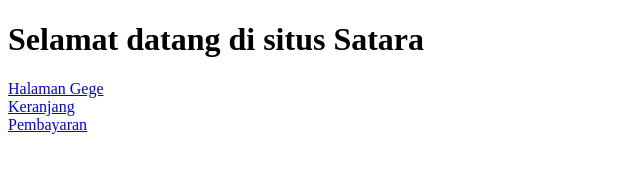
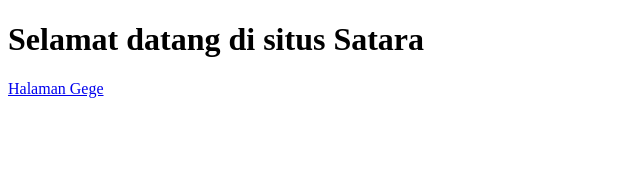
Before and after one commit to friansyah23/satara-html, a plain HTML site: page index.html in a window 1280 px wide. Shown: the whole page, without its empty margins (0-640 px from the left). Drawn offline with Linux system fonts and the light colour scheme.

Commit message:
Update index.html

```diff
--- a/index.html
+++ b/index.html
@@ -6,7 +6,5 @@
 <body>
   <h1>Selamat datang di situs Satara</h1>
   <a href="gege.html">Halaman Gege</a><br>
-  <a href="keranjangg.html">Keranjang</a><br>
-  <a href="pembayarann.html">Pembayaran</a>
 </body>
 </html>
```
